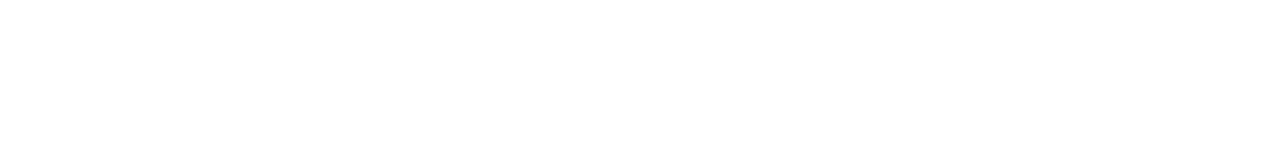
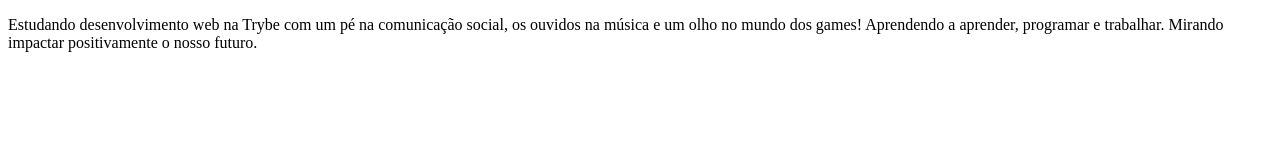
Before and after one commit to miguel-inacio/desativar, a plain HTML site: page index.html in a window 1280 px wide. Drawn offline with Linux system fonts and the light colour scheme.

Commit message:
adicionei head e uma breve descrição no body

```diff
--- a/index.html
+++ b/index.html
@@ -3,9 +3,16 @@
 <head>
   <meta charset="UTF-8">
 
-  <title>Document</title>
+  <title>Portfolio - Miguel Inácio</title>
 </head>
+
 <body>
+
+
+
+  <p>
+    Estudando desenvolvimento web na Trybe com um pé na comunicação social, os ouvidos na música e um olho no mundo dos games! Aprendendo a aprender, programar e trabalhar. Mirando impactar positivamente o nosso futuro.
+  </p>
 
 </body>
 </html>
```
